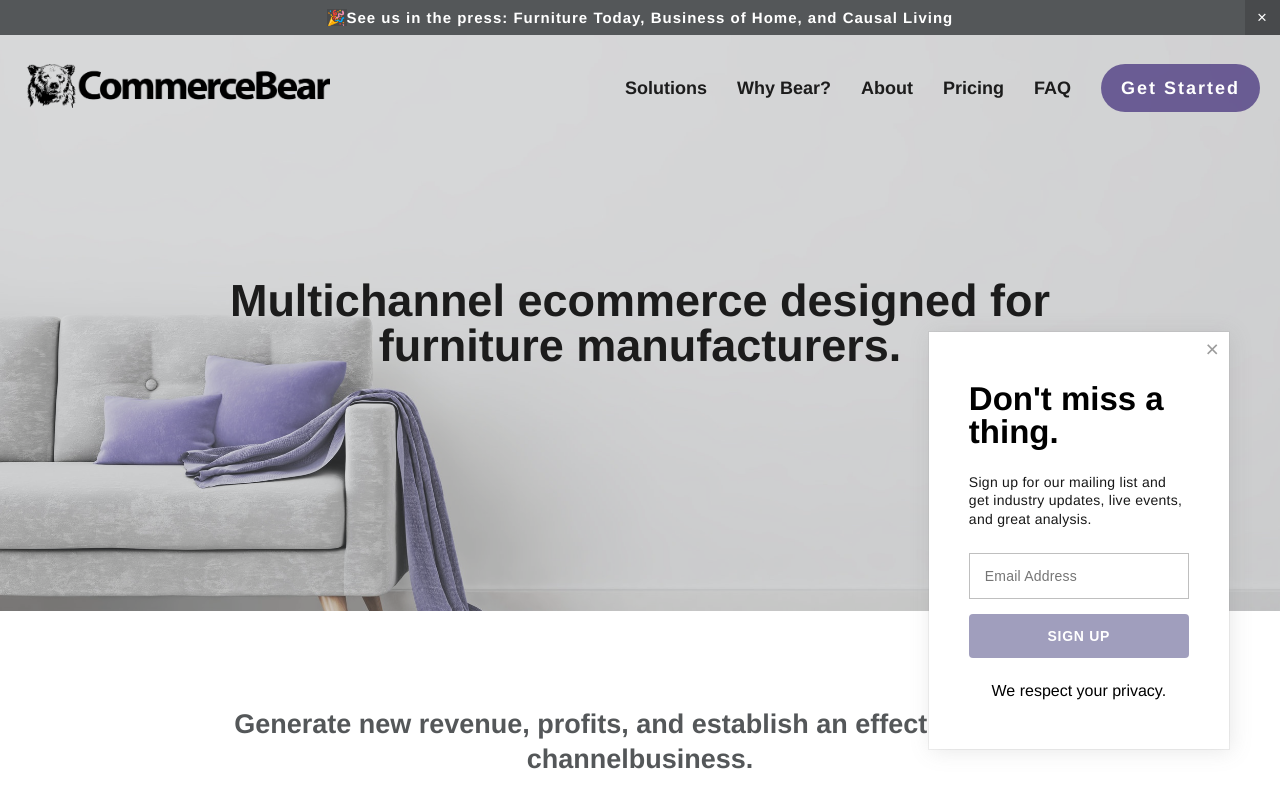
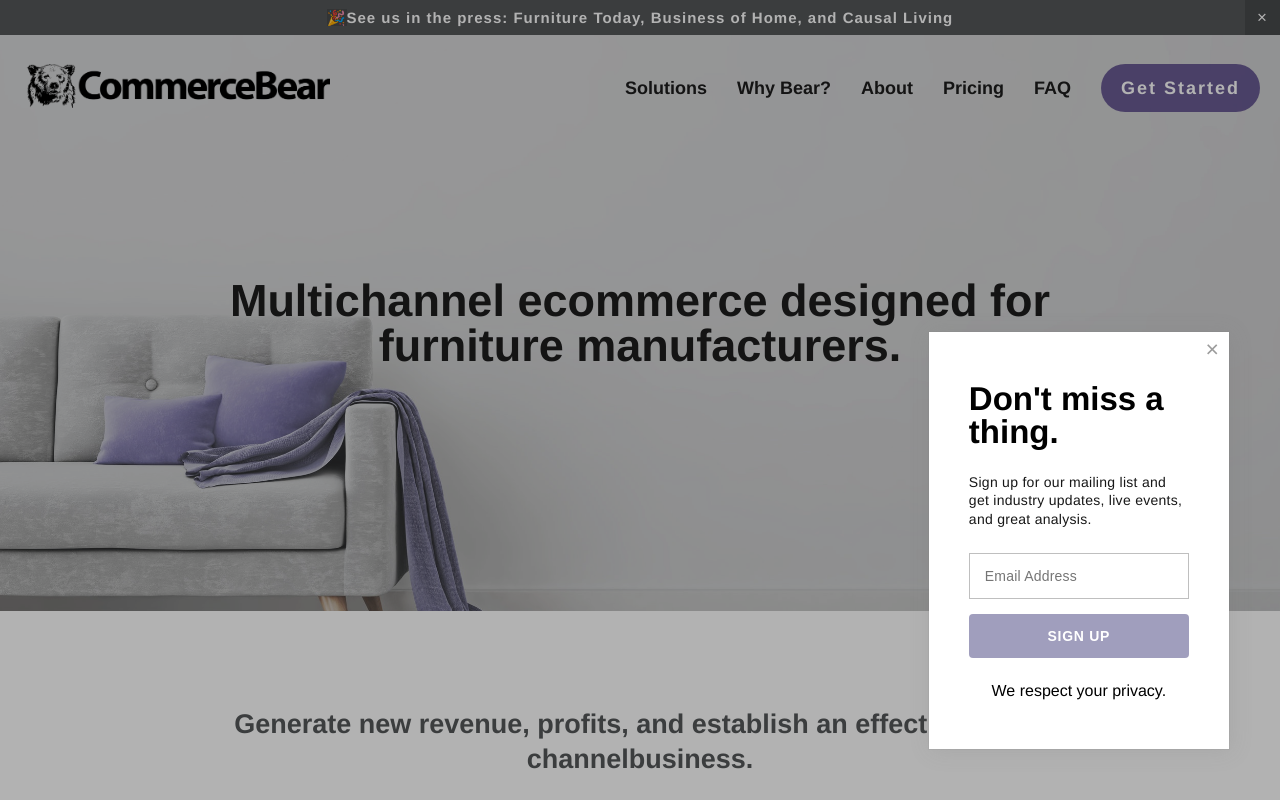
Before and after one commit to pinkegobox/cb-react, a React (Create React App) app: page / in a window 1280 px wide. Shown: the top 800 px of the page. Built offline with nearby package versions, Linux system fonts and the light colour scheme.

Commit message:
add overlay style to entire page

```diff
--- a/src/App.js
+++ b/src/App.js
@@ -4,6 +4,7 @@ import AnnouncementBar from "./AnnouncementBar/AnnouncementBar";
 import Header from './Header/Header';
 import Main from './Main/Main';
 import Footer from './Footer/Footer';
+import styles from './App.module.css'
 import './App.css';
 
 class App extends Component {
@@ -45,6 +46,8 @@ class App extends Component {
   render() {
    const { isModalVisible, isBarVisible } = this.state;
 
+   const renderOverlay = isModalVisible ? <div className={styles.overlay} /> : null;
+
    const renderModal = isModalVisible ? (
      <Modal close={this.handleModalClick} />
    ) : null;
@@ -55,6 +58,7 @@ class App extends Component {
 
     return (
       <div className="App">
+        {renderOverlay}
         {renderModal}
         {renderBar}
         <Header />
--- /dev/null
+++ b/src/App.module.css
@@ -0,0 +1,9 @@
+.overlay {
+  position: fixed;
+  top: 0;
+  left: 0;
+  width: 100%;
+  height: 100%;
+  background: rgba(0, 0, 0, 0.3);
+  z-index: 99;
+}
```
Also changed, not shown: src/App.css (line endings or trailing spaces).
